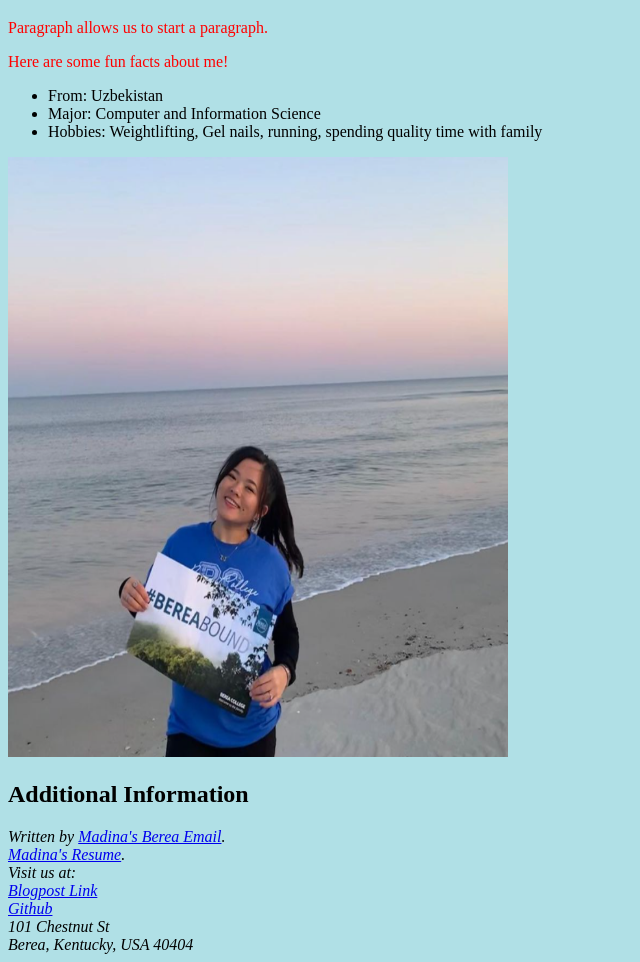
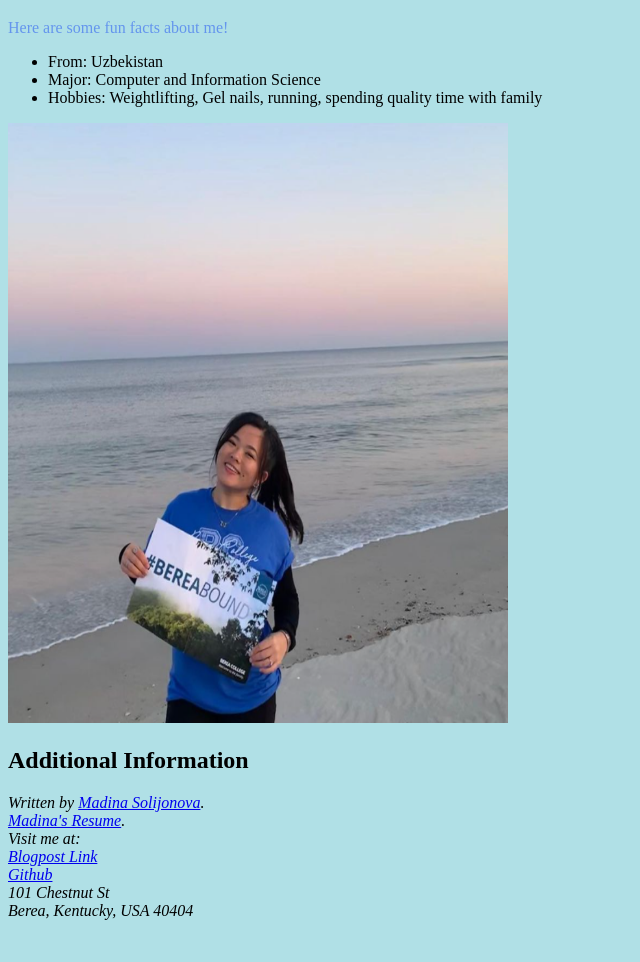
Before and after one commit to solijonovam/github.io, a plain HTML site: page index.html in a window 1280 px wide. Shown: the part 61-1023 px from the top of the page, without its empty margins (0-640 px from the left). After the commit the page ends 989 px from the top, so only its background shows below. Drawn offline with Linux system fonts and the light colour scheme.

Commit message:
edited a few text

```diff
--- a/index.html
+++ b/index.html
@@ -7,7 +7,6 @@
 <body>
 
 <h1>Information about Madina Solijonova</h1>
-<p>Paragraph allows us to start a paragraph. </p>
 
 <p> Here are some fun facts about me! </p>
 
@@ -23,9 +22,9 @@
 <h2> Additional Information </h2>
 
 <address>
-Written by <a href="mailto:solijonovam@berea.edu">Madina's Berea Email</a>.<br>
+Written by <a href="mailto:solijonovam@berea.edu">Madina Solijonova</a>.<br>
 <a href="assets/Madinabonu SoliGST 110A Resume.pdf" targer="_blank"> Madina's Resume</a>. <br>
-Visit us at:<br>
+Visit me at:<br>
 <a href="https://exploringwithmadinaoss.blogspot.com/" >Blogpost Link </a><br>
 <a href="https://github.com/solijonovam">Github</a><br>
 101 Chestnut St<br>
--- a/style.css
+++ b/style.css
@@ -6,5 +6,5 @@ body {
     color: blue;
   }
   p {
-    color: red;
+    color:cornflowerblue;
   }
```
